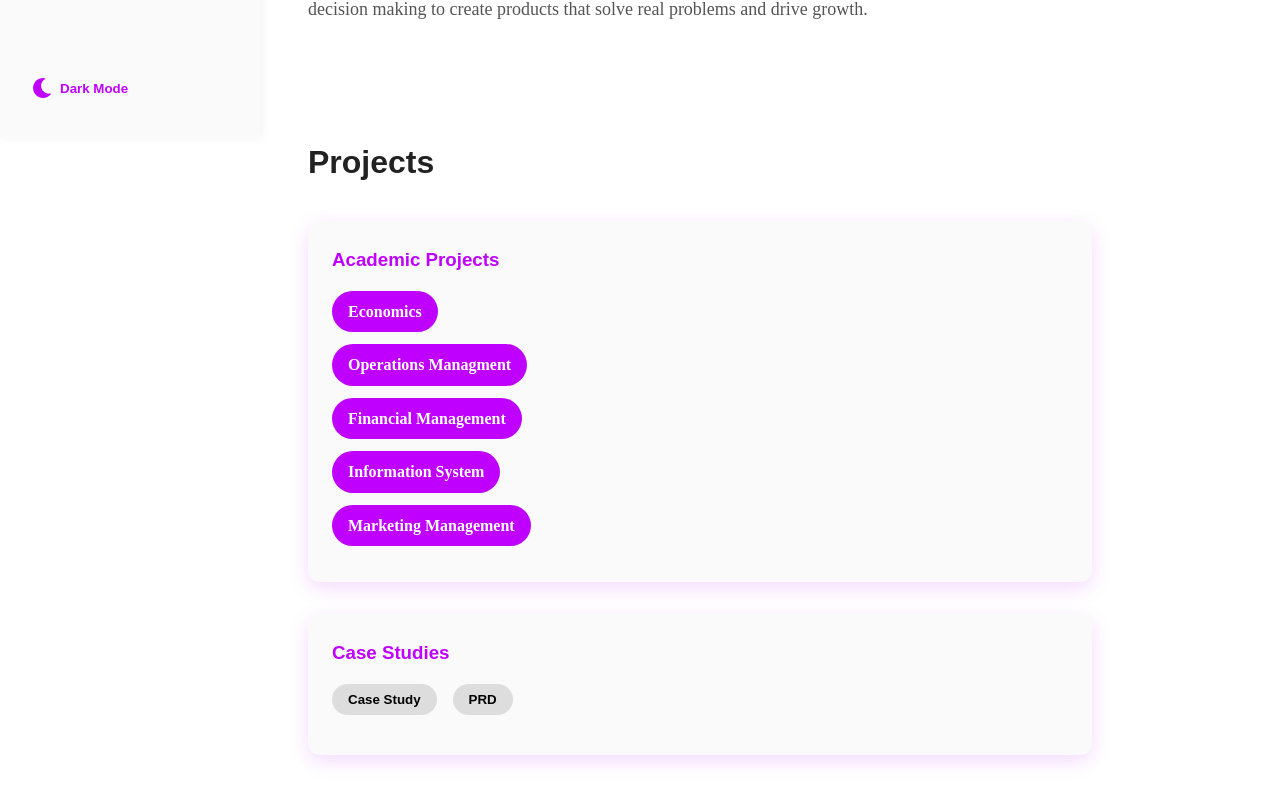
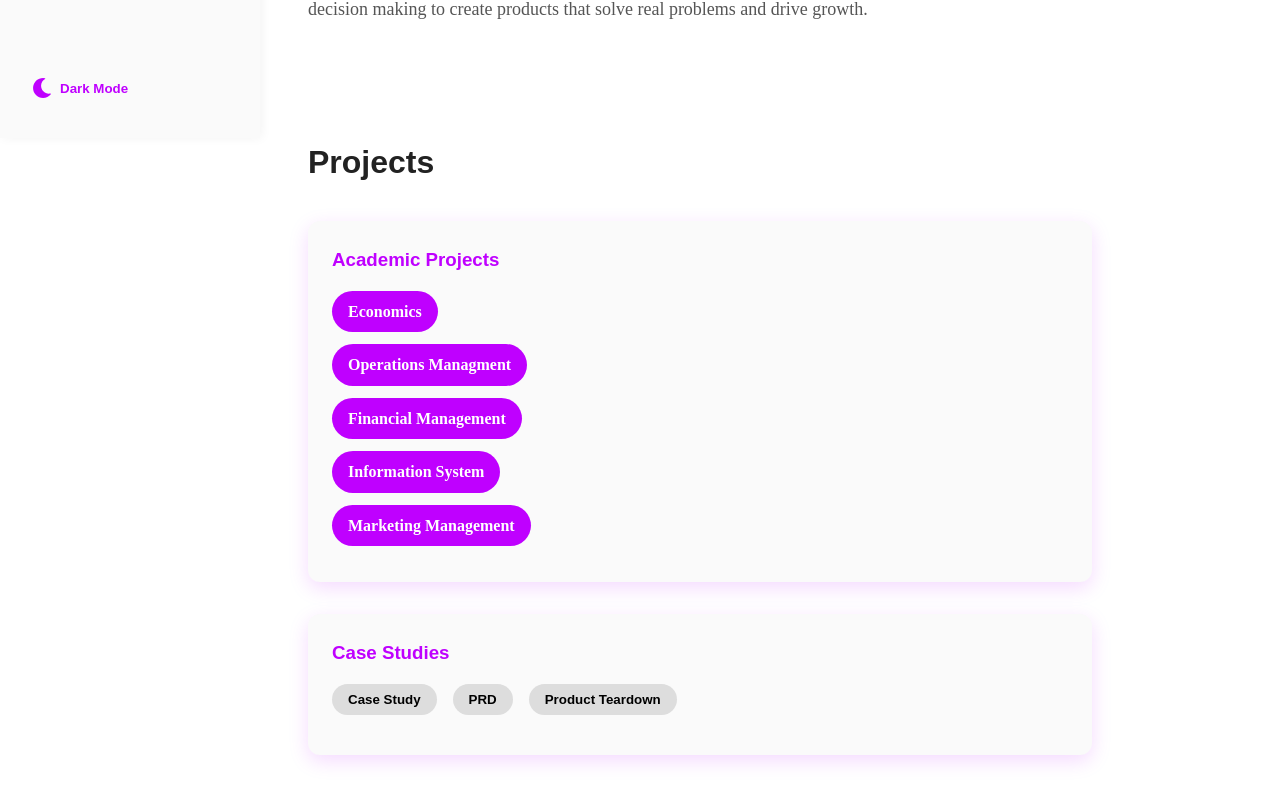
Before and after one commit to Satyansh5036/Portfolio, a React (Create React App) app: page / in a window 1280 px wide. Shown: the part 662-1465 px from the top of the page. Built offline with nearby package versions, Linux system fonts and the light colour scheme.

Commit message:
Update CaseStudies.js

```diff
--- a/src/pages/CaseStudies.js
+++ b/src/pages/CaseStudies.js
@@ -1,13 +1,7 @@
 import React, { useState } from "react";
 import CaseStudiesList from "./CaseStudiesList";
-/* import ProductTeardown from "./ProductTeardownsList";
- <button
-        //  className={`category-btn ${selectedCategory === "Product Teardown" ? "active" : ""}`}
-        //  onClick={() => setSelectedCategory("Product Teardown")}
-        >
-         Product Teardown
-        </button>*/
 import PRDs from "./PRDsList";
+import ProductTeardown from "./ProductTeardownsList";
 
 const CaseStudies = () => {
   const [selectedCategory, setSelectedCategory] = useState(null);
@@ -29,6 +23,13 @@ const CaseStudies = () => {
         >
           PRD
         </button>
+
+            <button
+          className={`category-btn ${selectedCategory === "Product Teardown" ? "active" : ""}`}
+          onClick={() => setSelectedCategory("Product Teardown")}
+        >
+         Product Teardown
+        </button>
       </div>
 
 
```
